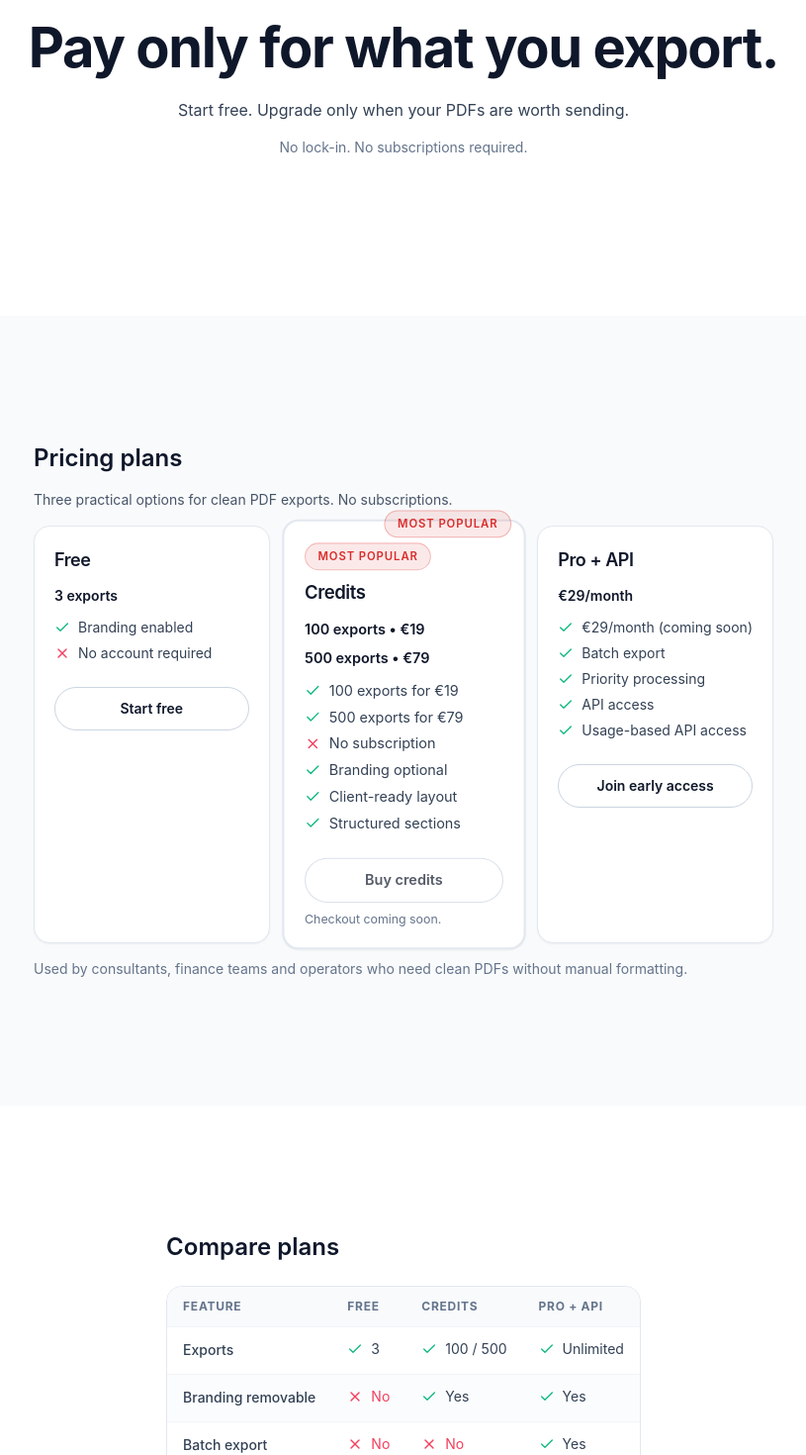
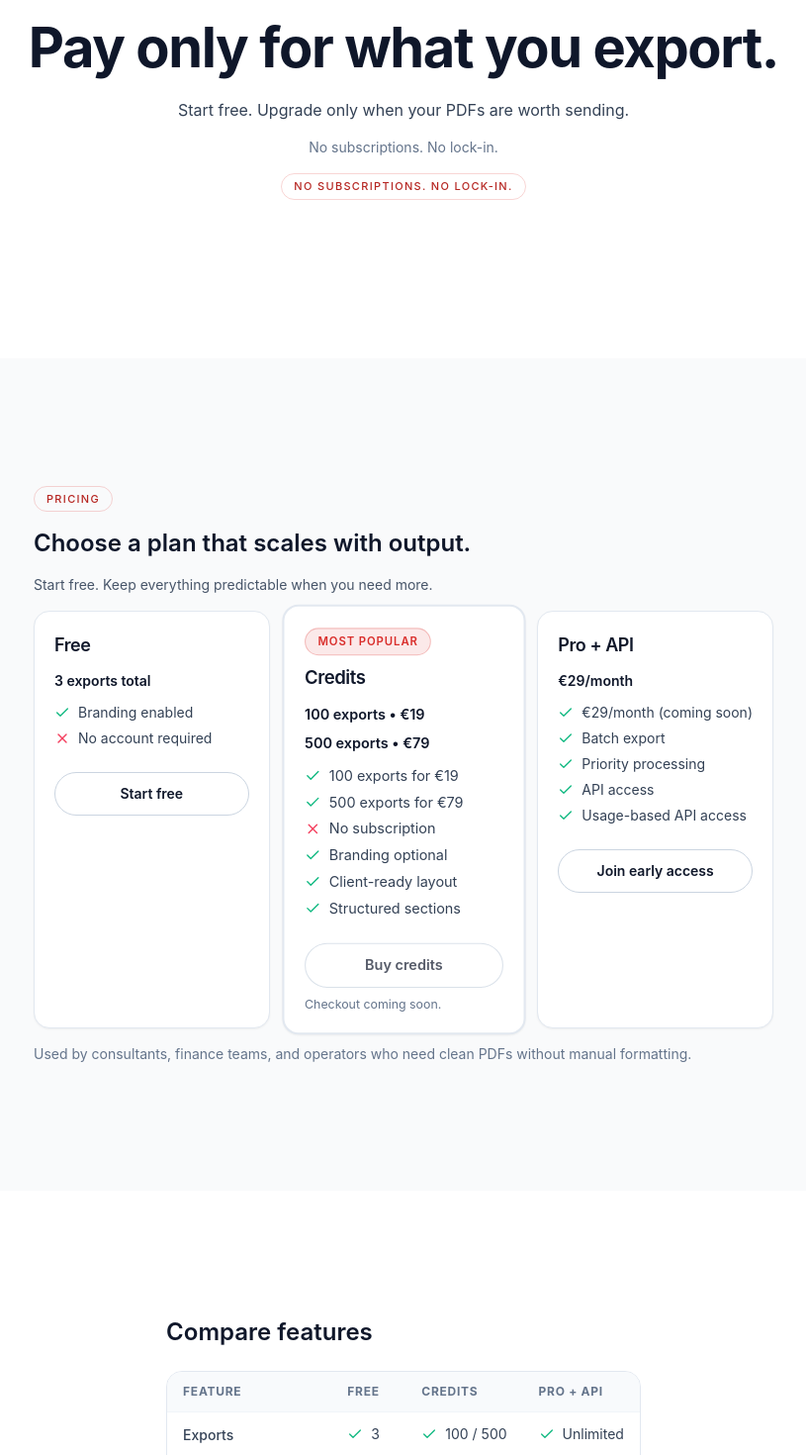
Before and after one commit to Togetheart/fitforpdf-frontend, a Next.js app: page /pricing in a window 1280 px wide. Shown: the part 240-1710 px from the top of the page at 99% size, without its empty margins (232-1047 px from the left). Built offline with nearby package versions, Linux system fonts and the light colour scheme.

Commit message:
feat(pricing): polish PH-level pricing and privacy hierarchy

```diff
--- a/app/components/PricingCards.jsx
+++ b/app/components/PricingCards.jsx
@@ -80,7 +80,7 @@ export default function PricingCards({
             className={cardClass}
             aria-label={plan.title}
           >
-            {plan.badge ? (
+            {plan.badge && !plan.recommended ? (
               <div className="absolute -top-3 right-3">
                 <span
                   data-testid="pricing-badge"
--- a/app/pricing/page.jsx
+++ b/app/pricing/page.jsx
@@ -11,6 +11,8 @@ import PricingComparisonTable from '../components/PricingComparisonTable';
 export default function PricingPage() {
   const backlinkClass =
     'inline-flex h-11 items-center justify-center rounded-full border border-slate-300 bg-white px-5 text-sm font-semibold text-slate-900 transition duration-150 ease-out hover:bg-slate-50 focus-visible:outline-none focus-visible:ring-2 focus-visible:ring-slate-400/50 focus-visible:ring-offset-2';
+  const badgeClass =
+    'inline-flex items-center rounded-full border border-[#D92D2A]/20 bg-[#D92D2A]/8 px-3 py-1 text-[11px] font-medium uppercase tracking-[0.12em] text-[#B62622]';
 
   return (
     <div className="min-h-screen bg-white text-slate-900">
@@ -18,22 +20,22 @@ export default function PricingPage() {
         <div className="relative">
           <HeroBackground variant="pricing" />
           <div className="relative z-10 mx-auto max-w-3xl text-center space-y-4">
-            <p className="text-xs font-semibold uppercase tracking-[0.2em] text-slate-500">PRICING</p>
+            <p className="text-xs font-semibold uppercase tracking-[0.2em] text-slate-500">{PRICING_PAGE_COPY.plansEyebrow}</p>
             <h1 className="mt-4 text-4xl font-[650] leading-tight tracking-tight sm:text-[56px]">
               {PRICING_PAGE_COPY.pageTitle}
             </h1>
             <p className="mt-4 text-sm text-slate-700 sm:text-base">{PRICING_PAGE_COPY.pageSubtitle}</p>
             <p className="mt-3 text-sm text-slate-500">{PRICING_PAGE_COPY.pageMicro}</p>
+            <span className={badgeClass}>{PRICING_PAGE_COPY.pageTagline}</span>
           </div>
         </div>
       </Section>
 
       <Section id="pricing-plans" index={1} bg="bg-gray-50" className="py-16 sm:py-20">
         <div className="mx-auto max-w-6xl space-y-4">
-          <h2 className="text-2xl font-semibold">Pricing plans</h2>
-          <p className="max-w-[60ch] text-sm text-slate-600">
-            Three practical options for clean PDF exports. No subscriptions.
-          </p>
+          <p className={badgeClass}>{PRICING_PAGE_COPY.plansEyebrow}</p>
+          <h2 className="text-2xl font-semibold">{PRICING_PAGE_COPY.plansTitle}</h2>
+          <p className="max-w-[60ch] text-sm text-slate-600">{PRICING_PAGE_COPY.plansCopy}</p>
           <PricingCards
             plans={PRICING_CARDS}
             headingTag="h3"
@@ -48,7 +50,7 @@ export default function PricingPage() {
       <Section id="pricing-comparison" index={2} className="py-16 sm:py-20">
         <div className="mx-auto max-w-6xl">
           <PricingComparisonTable
-            title="Compare plans"
+            title={PRICING_PAGE_COPY.comparisonTitle}
             columns={['Free', 'Credits', 'Pro + API']}
             rows={PRICING_PAGE_COPY.comparison}
           />
@@ -58,7 +60,7 @@ export default function PricingPage() {
       <Section id="pricing-faq" index={3} bg="bg-gray-50" className="py-16 sm:py-20">
         <div className="mx-auto max-w-3xl space-y-4">
           <Accordion
-            title="Frequently asked questions"
+            title={PRICING_PAGE_COPY.faqTitle}
             items={PRICING_PAGE_COPY.faq}
             testId="pricing-faq"
           />
--- a/app/privacy/page.jsx
+++ b/app/privacy/page.jsx
@@ -52,32 +52,38 @@ export default function PrivacyPage() {
       <Section id="privacy-handling" index={1} className="py-28">
         <div className="mx-auto max-w-4xl space-y-6">
           <h2 className="text-3xl font-semibold">{PRIVACY_PAGE_COPY.handlingTitle}</h2>
-          <div className="grid gap-6 sm:grid-cols-3">
+          <div className="grid gap-6 sm:grid-cols-2">
             <PillarCard title={PRIVACY_PAGE_COPY.files.title} bullets={PRIVACY_PAGE_COPY.files.bullets} />
             <PillarCard
               title={PRIVACY_PAGE_COPY.generatedPdf.title}
               bullets={PRIVACY_PAGE_COPY.generatedPdf.bullets}
             />
-            <PillarCard title={PRIVACY_PAGE_COPY.logs.title} bullets={PRIVACY_PAGE_COPY.logs.bullets} />
           </div>
         </div>
       </Section>
 
-      <Section id="privacy-dont-do" index={2} className="py-28">
+      <Section id="privacy-logs" index={2} bg="bg-white" className="py-20">
+        <div className="mx-auto max-w-4xl space-y-4">
+          <h2 className="text-3xl font-semibold">{PRIVACY_PAGE_COPY.logs.title}</h2>
+          <BulletList values={PRIVACY_PAGE_COPY.logs.bullets} />
+        </div>
+      </Section>
+
+      <Section id="privacy-dont-do" index={3} className="py-28">
         <div className="mx-auto max-w-4xl space-y-4">
           <h2 className="text-3xl font-semibold">{PRIVACY_PAGE_COPY.dontDoTitle}</h2>
           <BulletList values={PRIVACY_PAGE_COPY.dontDo} />
         </div>
       </Section>
 
-      <Section id="privacy-infrastructure" index={3} className="py-28">
+      <Section id="privacy-infrastructure" index={4} className="py-28">
         <div className="mx-auto max-w-4xl space-y-4">
           <h2 className="text-3xl font-semibold">{PRIVACY_PAGE_COPY.infrastructureTitle}</h2>
           <BulletList values={PRIVACY_PAGE_COPY.infrastructure} />
         </div>
       </Section>
 
-      <Section id="privacy-legal" index={4} className="py-12">
+      <Section id="privacy-legal" index={5} className="py-12">
         <div className="mx-auto flex max-w-4xl flex-col gap-3">
           <p className="text-sm text-slate-500">{PRIVACY_PAGE_COPY.legalFooter}</p>
           {/* placeholder contact email until full support flow is finalized */}
@@ -90,7 +96,7 @@ export default function PrivacyPage() {
           <p className="text-sm text-slate-600">{PRIVACY_PAGE_COPY.sensitiveDataNote}</p>
         </div>
       </Section>
-      <Section id="privacy-faq" index={5} className="py-28">
+      <Section id="privacy-faq" index={6} className="py-28">
         <div className="mx-auto max-w-4xl">
           <Accordion title="Frequently asked questions" items={PRIVACY_PAGE_COPY.faq} />
         </div>
--- a/app/siteCopy.mjs
+++ b/app/siteCopy.mjs
@@ -80,11 +80,16 @@ export const HOME_FAQ = [
 export const PRICING_PAGE_COPY = {
   pageTitle: 'Pay only for what you export.',
   pageSubtitle: 'Start free. Upgrade only when your PDFs are worth sending.',
-  pageMicro: 'No lock-in. No subscriptions required.',
-  socialProof: 'Used by consultants, finance teams and operators who need clean PDFs without manual formatting.',
+  pageTagline: 'No subscriptions. No lock-in.',
+  pageMicro: 'No subscriptions. No lock-in.',
+  socialProof: 'Used by consultants, finance teams, and operators who need clean PDFs without manual formatting.',
+
+  plansEyebrow: 'PRICING',
+  plansTitle: 'Choose a plan that scales with output.',
+  plansCopy: 'Start free. Keep everything predictable when you need more.',
 
   freeTitle: 'Free',
-  freeSubtitle: '3 exports',
+  freeSubtitle: '3 exports total',
   freeFeature: 'Branding enabled',
   freeFeatureAlt: 'No account required',
   freeCtaLabel: 'Start free',
@@ -117,6 +122,7 @@ export const PRICING_PAGE_COPY = {
   backToApp: 'Back to app',
   backToAppHref: '/',
 
+  comparisonTitle: 'Compare features',
   comparison: [
     ['Exports', '3', '100 / 500', 'Unlimited'],
     ['Branding removable', 'No', 'Yes', 'Yes'],
@@ -124,6 +130,7 @@ export const PRICING_PAGE_COPY = {
     ['API', 'No', 'No', 'Soon'],
   ],
 
+  faqTitle: 'FAQs',
   faq: [
     {
       id: 'billing',
```
